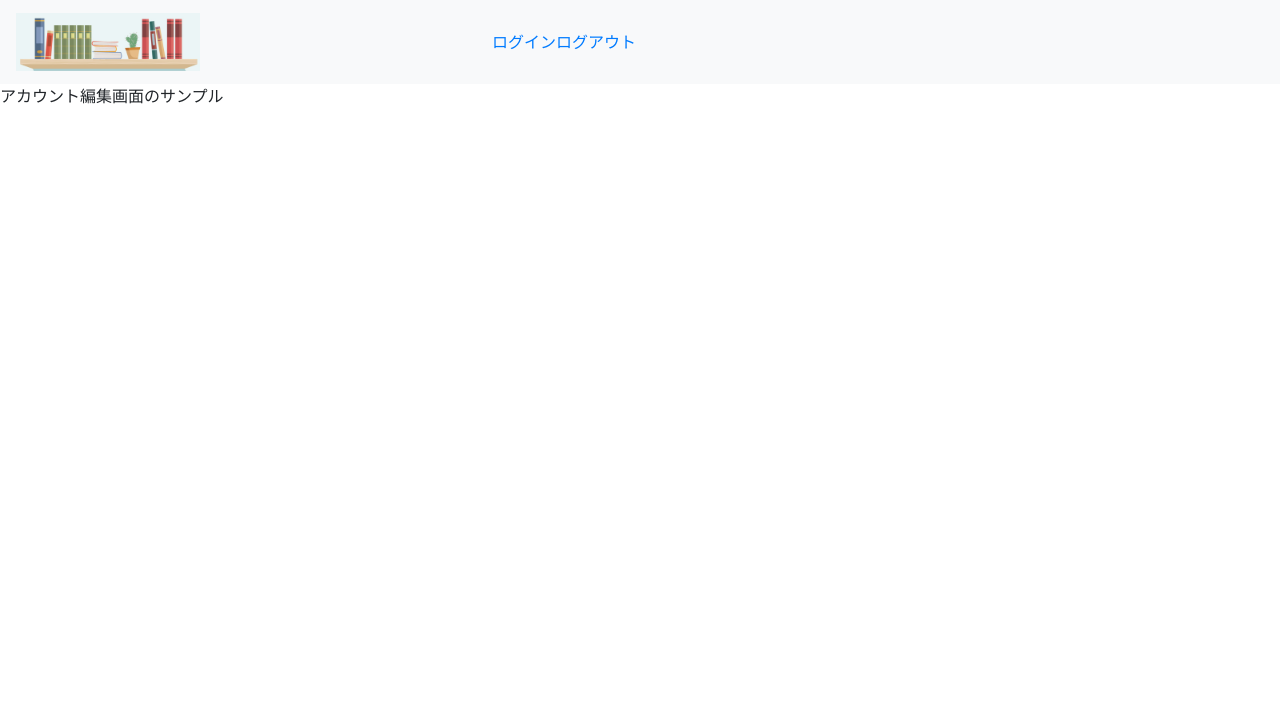
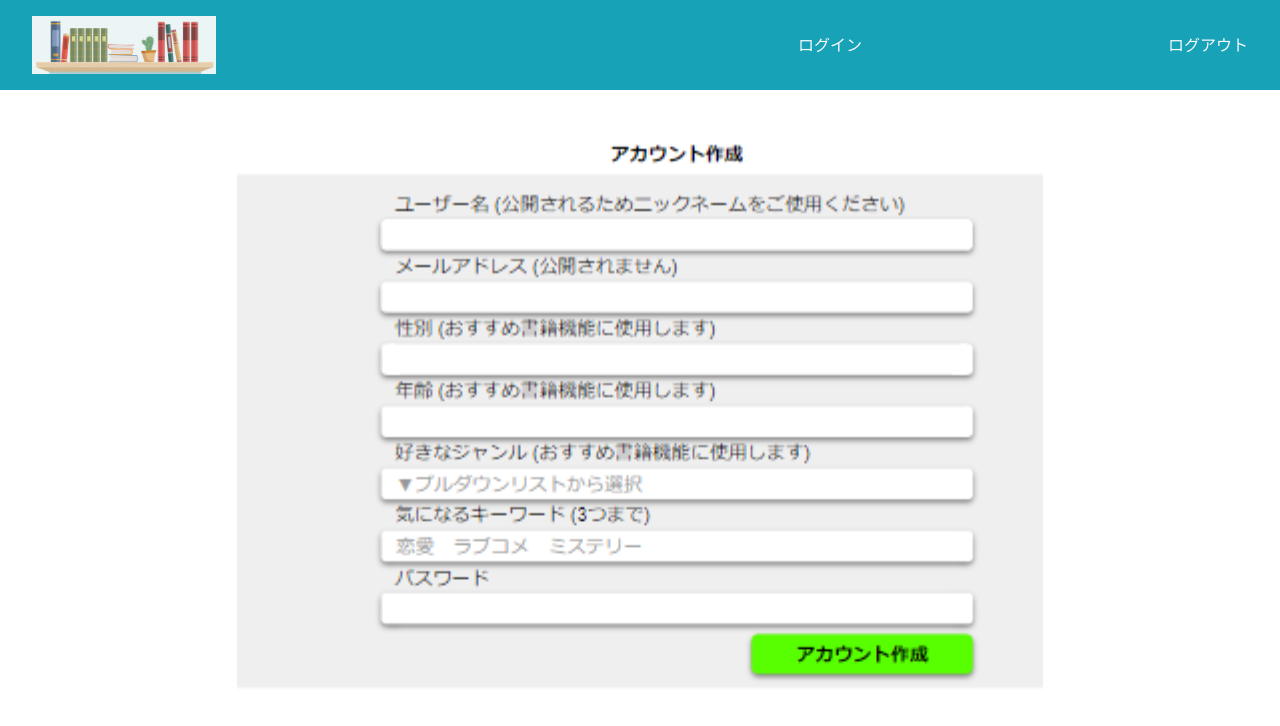
Before and after one commit to kitarikes/my_book_shelf-1, a Django app: page /app_bookshelf/account_edit/ in a window 1280 px wide. Shown: the top 726 px of the page. Run offline with Django 3.2, Linux system fonts and the light colour scheme; a user stored in the database is signed in; some libraries are stand-ins or nearby versions.

Commit message:
画面遷移を追加

```diff
--- a/templates/app_bookshelf/account_edit.html
+++ b/templates/app_bookshelf/account_edit.html
@@ -1,4 +1,8 @@
 {% extends 'base.html' %}
+{% load static %}
 {% block contents %}
-アカウント編集画面のサンプル
+<p style='text-align:center;'>
+    <img src="{% static 'images/make_account.PNG' %}">
+</p>
+
 {% endblock %}
--- a/templates/app_bookshelf/book_details.html
+++ b/templates/app_bookshelf/book_details.html
@@ -1,4 +1,8 @@
 {% extends 'base.html' %}
+{% load static %}
 {% block contents %}
-書籍の詳細ページのサンプル
+<p style='text-align:center;'>
+    <img src="{% static 'images/book_details.PNG' %}">
+</p>
+
 {% endblock %}
--- a/templates/app_bookshelf/book_shelfs.html
+++ b/templates/app_bookshelf/book_shelfs.html
@@ -1,4 +1,8 @@
 {% extends 'base.html' %}
+{% load static %}
 {% block contents %}
-本棚画面のサンプル。
+<p style='text-align:center;'>
+    <img src="{% static 'images/book_shelfs.PNG' %}">
+</p>
+
 {% endblock %}
--- a/templates/app_bookshelf/browsing_history.html
+++ b/templates/app_bookshelf/browsing_history.html
@@ -1,4 +1,8 @@
 {% extends 'base.html' %}
+{% load static %}
 {% block contents %}
-閲覧履歴のサンプル
+<p style='text-align:center;'>
+    <img src="{% static 'images/browsing_history.PNG' %}">
+</p>
+
 {% endblock %}
--- a/templates/app_bookshelf/like_history.html
+++ b/templates/app_bookshelf/like_history.html
@@ -1,4 +1,8 @@
 {% extends 'base.html' %}
+{% load static %}
 {% block contents %}
-良いねした本の一覧ページ
+<p style='text-align:center;'>
+    <img src="{% static 'images/like_history.PNG' %}">
+</p>
+
 {% endblock %}
--- a/templates/app_bookshelf/login.html
+++ /dev/null
@@ -1,4 +0,0 @@
-{% extends 'base.html' %}
-{% block contents %}
-ログインページ
-{% endblock %}
--- a/templates/app_bookshelf/make_account.html
+++ b/templates/app_bookshelf/make_account.html
@@ -1,4 +1,8 @@
 {% extends 'base.html' %}
+{% load static %}
 {% block contents %}
-アカウント登録画面
+<p style='text-align:center;'>
+    <img src="{% static 'images/make_account.PNG' %}">
+</p>
+
 {% endblock %}
--- a/templates/app_bookshelf/my_page.html
+++ b/templates/app_bookshelf/my_page.html
@@ -4,7 +4,6 @@
 <p><a href="/app_bookshelf/my_page">マイページ</a></p>
 <p><a href="/app_bookshelf/make_account">会員登録</a></p>
 <p><a href="/app_bookshelf/account_edit">会員情報編集</a></p>
-<p><a href="/app_bookshelf/login">ログインページ</a></p>
 <p><a href="/app_bookshelf/shelf_search">本棚検索ページ</a></p>
 <p><a href="/app_bookshelf/shelf_list">本棚リスト</a></p>
 <p><a href="/app_bookshelf/browsing_history">閲覧履歴</a></p>
--- a/templates/app_bookshelf/shelf_list.html
+++ b/templates/app_bookshelf/shelf_list.html
@@ -1,4 +1,8 @@
 {% extends 'base.html' %}
+{% load static %}
 {% block contents %}
-本棚リストのサンプル。
+<p style='text-align:center;'>
+    <img src="{% static 'images/shelf_list.PNG' %}">
+</p>
+
 {% endblock %}
--- a/templates/app_bookshelf/shelf_search.html
+++ b/templates/app_bookshelf/shelf_search.html
@@ -1,4 +1,8 @@
 {% extends 'base.html' %}
+{% load static %}
 {% block contents %}
-本棚検索ページのサンプル
+<p style='text-align:center;'>
+    <img src="{% static 'images/shelf_search.PNG' %}">
+</p>
+
 {% endblock %}
--- a/templates/base.html
+++ b/templates/base.html
@@ -10,12 +10,18 @@
     <title>タイトル</title>
   </head>
   <body>
-    <nav class='navbar navbar-expand-lg navbar-light bg-light'>
-      <a class='navbar-brand' href='/app_bookshelf/my_page'><img width="40%" src="{% static 'images/top.PNG' %}"></a>
-      <a href="/accounts/login" >ログイン</a>
-      <a href="/accounts/logout" >ログアウト</a>
-    </nav>
-      {% block contents %}
-      {% endblock %}
+    <div class="container-fulid">
+      <div class="row">
+        <div class="col-12 mb-5">
+          <nav class="navbar navbar-light bg-info">
+            <a class="nav-item nav-link text-light" href="{% url 'app_bookshelf:my_page' %}"><img width="40%" src="{% static 'images/top.PNG' %}"></a>
+            <a class="nav-item nav-link text-light" href="/accounts/login" >ログイン</a>
+            <a class="nav-item nav-link text-light" href="/accounts/logout" >ログアウト</a>
+          </nav>
+        </div>
+      </div>
+    </div>
+    {% block contents %}
+    {% endblock %}
   </body>
 </html>
```
Also changed, not shown: db.sqlite3, static/images/book_details.PNG (added), static/images/book_shelfs.PNG (added), static/images/browsing_history.PNG (added), static/images/like_history.PNG (added), static/images/make_account.PNG (added), static/images/shelf_list.PNG (added), static/images/shelf_search.PNG (added).
